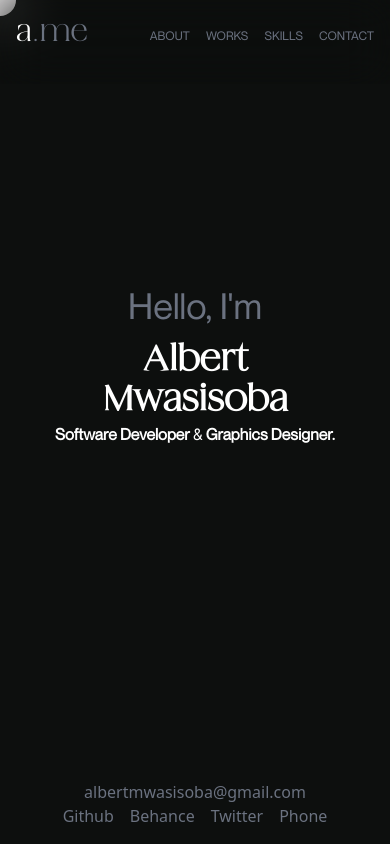
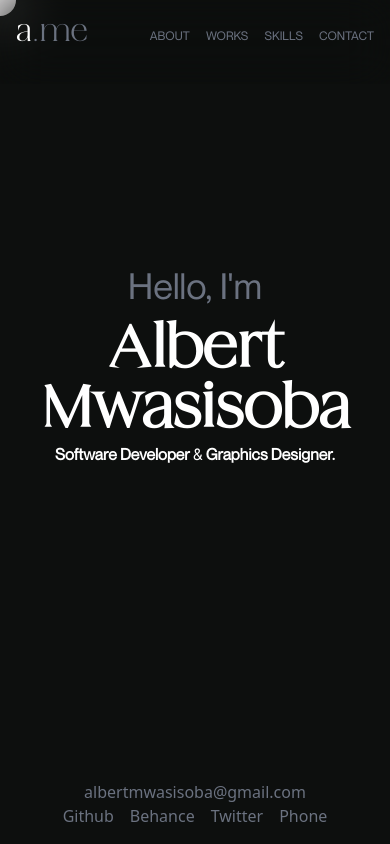
Before and after one commit to Bizzy-Void/albert_mwasisoba, a Next.js app: page / in a window 390 px wide. Built offline with nearby package versions, Linux system fonts and the light colour scheme.

Commit message:
style: Font size change on hero text

```diff
--- a/components/section/homepage/textspan.jsx
+++ b/components/section/homepage/textspan.jsx
@@ -33,7 +33,7 @@ function TextSpan({children, onMouseEnter, onMouseLeave}) {
                         rubberBand()
                 }}
                 onAnimationComplete={() => setIsplaying(false)}
-                className={"select-none inline-block font-iskry text-white text-4xl md:text-8xl font-bold"}
+                className={"select-none inline-block font-iskry text-white text-6xl md:text-8xl font-bold"}
                 onMouseEnter={onMouseEnter}
                 onMouseLeave={onMouseLeave}
             >
```
